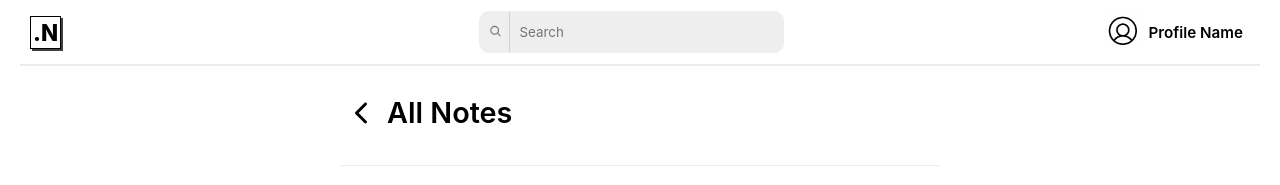
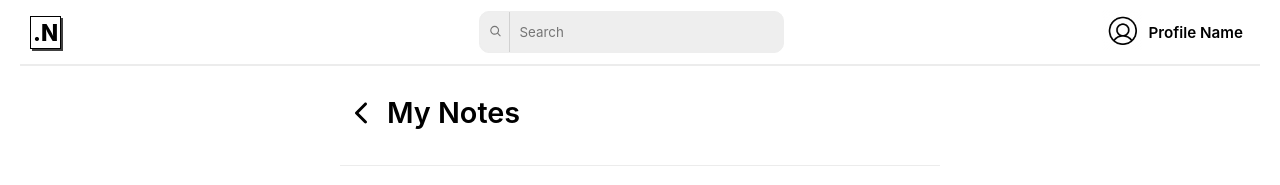
Before and after one commit to ImieboGodson/notes-app, a React (Create React App) app in the folder frontend/: page /collections/1/notes/1 in a window 1280 px wide. Shown: the top 185 px of the page. Built offline with nearby package versions, Linux system fonts and the light colour scheme.

Commit message:
fixed issue with secondary navbar in the note page

```diff
--- a/frontend/src/components/SecondaryNavbar.js
+++ b/frontend/src/components/SecondaryNavbar.js
@@ -2,7 +2,7 @@ import { IoIosArrowBack } from "react-icons/io";
 import { useLocation } from "react-router-dom";
 import './secondaryNavbar.css'
 
-const SecondaryNavbar = ({ view, onCollectionViewChange, onNoteViewChange }) => {
+const SecondaryNavbar = ({ view, onCollectionViewChange, onNoteViewChange, noteCollection }) => {
     const location = useLocation()
     const path = location.pathname.toString()
 
@@ -19,12 +19,17 @@ const SecondaryNavbar = ({ view, onCollectionViewChange, onNoteViewChange }) =>
     }
 
     const NoteAndCollectionSecondaryNavbar = () => {
+
+        const title = noteCollection
+
+        console.log('Collection Name:', title )
+
         return (
             <div className='secondaryNavbar'>
             {/* <Link to={`/`} style={{textDecoration: 'none', color: '#000'}}> */}
                 <div className='secondaryNavbarItem' onClick={() => window.history.back()}>
                     <IoIosArrowBack className='secondaryNavbarIcon'/>
-                    <p className='secondaryNavbarText'>{path.includes('notes') ? 'All Notes' : 'Collections' }</p>
+                    <p className='secondaryNavbarText'>{(path.includes('notes') && (path.includes('collections'))) ? `${title}` : (path.includes('notes') ? 'All Notes' : 'Collections') }</p>
                 </div>
             {/* </Link> */}
             </div>
--- a/frontend/src/data.js
+++ b/frontend/src/data.js
@@ -37,6 +37,7 @@ const Notes = [
         id: 1,
         author: 'James Bond',
         date: '23 dec',
+        collection: ['My Notes', 'Projects'],
         title: 'The Era of Cracks',
         tags: ['idea', 'product', 'design'],
         subtitle: 'Seeking My Own',
@@ -46,6 +47,7 @@ const Notes = [
         id: 2,
         author: 'James Bond',
         date: '24 dec',
+        collection: ['My Notes', 'Business'],
         title: '...And It Is Blinding',
         tags: ['talks', 'task', 'lessons'],
         body: 'rejects any and often experience a lot of pleasure take advantage of this provision of any fault do not know what the right thing is the pain, the pleasure of the outdoor'
@@ -54,6 +56,7 @@ const Notes = [
         id: 3,
         author: 'James Bond',
         date: '03 jan',
+        collection: ['My Notes', 'Business'],
         tags: ['frontend', 'task', 'job', 'gig'],
         title: 'I See What The Trouble Is.',
         subtitle: 'The Genesis',
@@ -63,6 +66,7 @@ const Notes = [
         id: 4,
         author: 'James Bond',
         date: '03 jan',
+        collection: ['My Notes', 'Projects'],
         tags: ['frontend', 'task', 'job', 'gig'],
         title: 'I See What The Trouble Is.',
         body: 'but the just, and by what right of denouncing pleasure and blinded a man to pay all or discomfort, and the election or for the pleasure of his hatred, and the pains of labor, and is willing to, or'
@@ -71,6 +75,7 @@ const Notes = [
         id: 5,
         author: 'James Bond',
         date: '03 jan',
+        collection: ['My Notes', 'Projects'],
         tags: ['frontend', 'task', 'job', 'gig'],
         title: 'I See What The Trouble Is.',
         body: 'but the just, and by what right of denouncing pleasure and blinded a man to pay all or discomfort, and the election or for the pleasure of his hatred, and the pains of labor, and is willing to, or'
@@ -79,6 +84,7 @@ const Notes = [
         id: 6,
         author: 'James Bond',
         date: '03 jan',
+        collection: ['My Notes'],
         tags: ['frontend', 'task', 'job', 'gig'],
         title: 'I See What The Trouble Is.',
         body: 'but the just, and by what right of denouncing pleasure and blinded a man to pay all or discomfort, and the election or for the pleasure of his hatred, and the pains of labor, and is willing to, or'
--- a/frontend/src/pages/Collection/Collection.js
+++ b/frontend/src/pages/Collection/Collection.js
@@ -3,20 +3,21 @@ import ListComponent from '../../components/ListComponent'
 import { useLocation } from 'react-router-dom'
 import './collection.css'
 import { Folders } from '../../data'
-import Header from '../../components/Header'
+// import Header from '../../components/Header'
 
 const Collection = () => {
 
     const location = useLocation()
     const path = location.pathname.split('/')[2]
     const collection = Folders.find(n => n.id.toString() === path)
-    console.log(collection)
+    console.log( 'Collection:', collection)
+    console.log( 'Location:', location)
 
     return (
         <div className='collection'>
             {/* <Header /> */}
             <div className='inWrapper'>
-                <SecondaryNavbar />
+                <SecondaryNavbar collectionTitle={collection.title}/>
                 <ListComponent collectionObj={collection}/>
             </div>
         </div>
--- a/frontend/src/pages/Note/Note.js
+++ b/frontend/src/pages/Note/Note.js
@@ -1,6 +1,6 @@
 import { useLocation } from 'react-router-dom'
 import SecondaryNavbar from '../../components/SecondaryNavbar'
-import { Notes } from '../../data'
+import { Notes, Folders } from '../../data'
 import { IoAddSharp } from "react-icons/io5";
 import './note.css'
 
@@ -9,14 +9,18 @@ const Note = ({ noteType }) => {
     const location = useLocation()
     const path = location.pathname.split('/')
     const noteId = (noteType === 'fromCollections') ? path[4] : path[2]
+    const collectionId = path[2]
     const note = Notes.find(n => n.id.toString() === noteId)
-    console.log(location)
-    console.log(noteType)
+    console.log(note)
+
+    const noteCategory = Folders.find(n => n.id.toString() === collectionId)
+
+    console.log( 'Note Category on Note Page:', noteCategory)
 
     return (
         <div className='note'>
             <div className='inWrapper'>
-                <SecondaryNavbar />
+                <SecondaryNavbar noteCollection={noteCategory.title}/>
                 <main className='noteMainWrapper'>
                     <div className='noteTopSectionWrapper'>
                         <h1 className='noteTitle'>{note.title}</h1>
```
